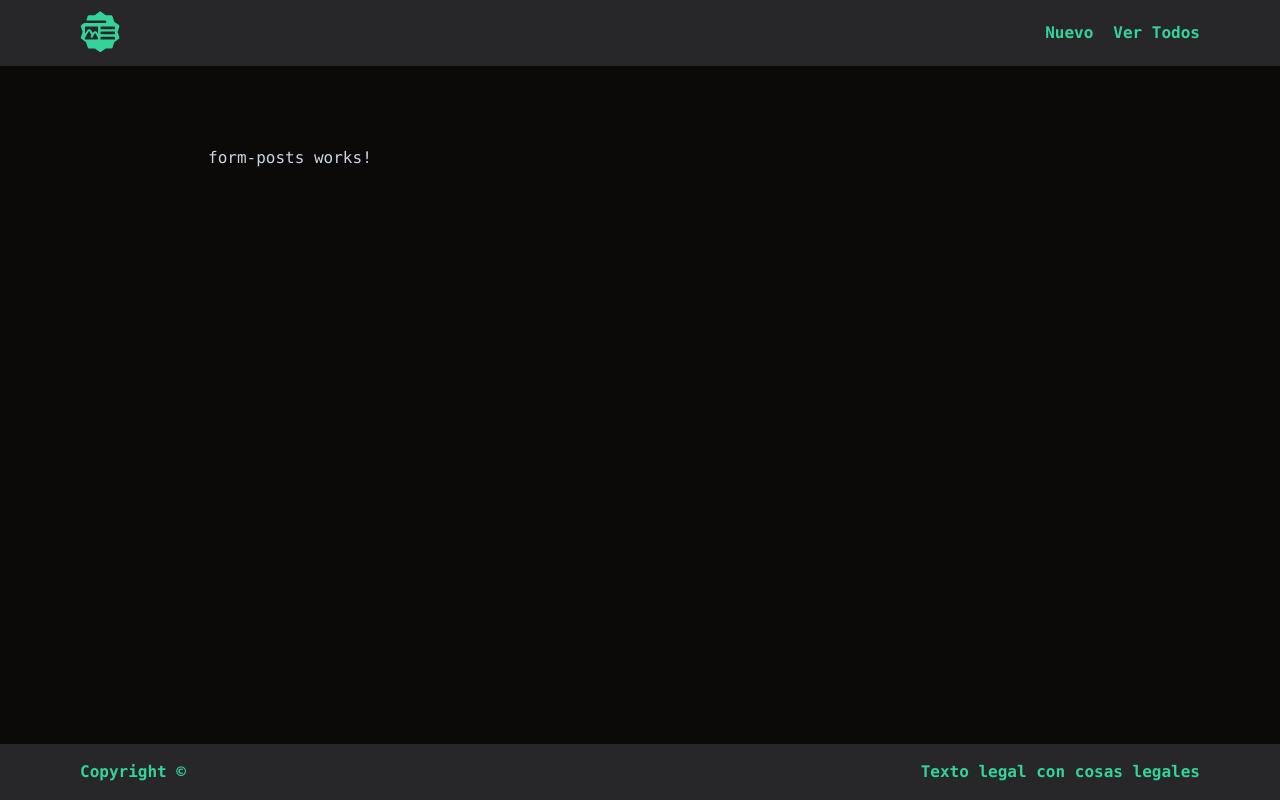
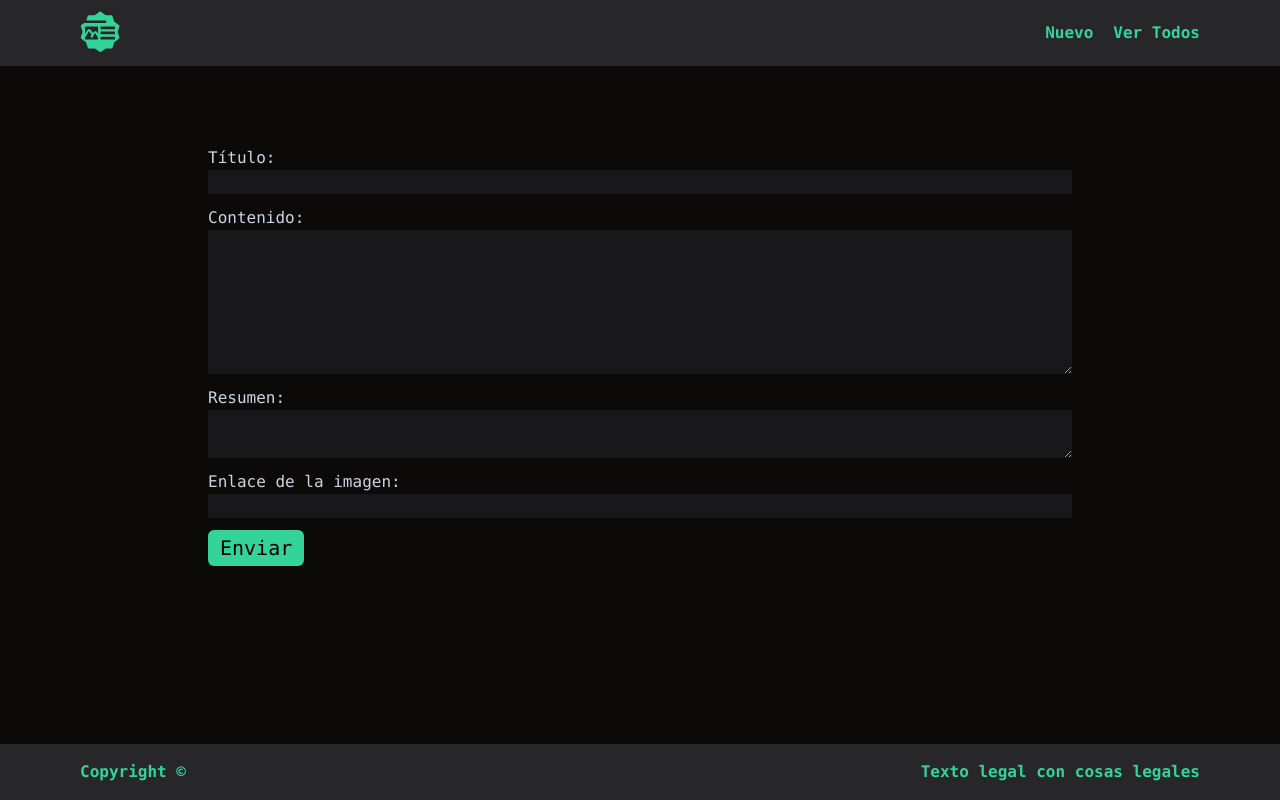
Before and after one commit to miglehp/ProyectoAngularBlogIdBootcamp, an Angular app: page /new in a window 1280 px wide. Built offline with nearby package versions, Linux system fonts and the light colour scheme.

Commit message:
Finalizado Maq y Validadores en Form, pendiente Funcionalidad

```diff
--- a/src/app/components/detalle-post/detalle-post.component.html
+++ b/src/app/components/detalle-post/detalle-post.component.html
@@ -9,6 +9,6 @@
 </div>
 <div *ngIf="!post">
     <h2 class="text-5xl mb-10">No se encuentra el Post seleccionado</h2>
-    <a class="bg-emerald-400 text-black rounded-md hover:bg-emerald-200 hover:text-slate-600 focus:bg-emerald-500 focus:text-slate-900 portrait:mt-5 p-1 text-xl"
+    <a class="bg-emerald-400 text-black rounded-md hover:bg-emerald-200 hover:text-slate-600 focus:bg-emerald-500 focus:text-slate-900 portrait:mt-5 p-1 px-3 text-xl"
     [routerLink]="['/posts']">Llevame de vuelta</a>
 </div>
--- a/src/app/components/detalle-post/detalle-post.component.ts
+++ b/src/app/components/detalle-post/detalle-post.component.ts
@@ -1,4 +1,4 @@
-import { Component, inject } from '@angular/core';
+import { Component, Input, inject } from '@angular/core';
 import { ActivatedRoute } from '@angular/router';
 import { Post } from 'src/app/interfaces/post';
 import { PostsService } from 'src/app/services/posts.service';
--- a/src/app/components/form-posts/form-posts.component.html
+++ b/src/app/components/form-posts/form-posts.component.html
@@ -1 +1,21 @@
-<p>form-posts works!</p>
+<form [formGroup]="formPost">
+  <div class="mb-3 flex flex-col">
+    <label for="title">Título:</label>
+    <input class="bg-zinc-900 text-zinc-200" type="text" formControlName="title" />
+  </div>
+  <div class="mb-3 flex flex-col">
+    <label for="content">Contenido:</label>
+    <textarea class="bg-zinc-900 text-zinc-200" formControlName="content" cols="30" rows="6"></textarea>
+  </div>
+  <div class="mb-3 flex flex-col">
+    <label for="abstract">Resumen: </label>
+    <textarea class="bg-zinc-900 text-zinc-200" formControlName="abstract" cols="30" rows="2"></textarea>
+  </div>
+  <div class="mb-3 flex flex-col">
+    <label for="img">Enlace de la imagen:</label>
+    <input class="bg-zinc-900 text-zinc-200" type="text" formControlName="img" />
+  </div>
+  <button class="bg-emerald-400 text-black rounded-md hover:bg-emerald-200 hover:text-slate-600 focus:bg-emerald-500 focus:text-slate-900 portrait:mt-5 p-1 px-3 text-xl mb-5">
+    Enviar
+  </button>
+</form>
--- a/src/app/components/form-posts/form-posts.component.scss
+++ b/src/app/components/form-posts/form-posts.component.scss
@@ -0,0 +1,7 @@
+input.ng-touched.ng-invalid, textarea.ng-touched.ng-invalid {
+    border: solid 1px tomato;
+}
+
+input.ng-touched.ng-valid, textarea.ng-touched.ng-valid {
+    border: solid 1px #34d399;
+}
--- a/src/app/components/form-posts/form-posts.component.ts
+++ b/src/app/components/form-posts/form-posts.component.ts
@@ -1,4 +1,7 @@
-import { Component } from '@angular/core';
+import { Component, inject } from '@angular/core';
+import { FormControl, FormGroup, Validators } from '@angular/forms';
+import { Post } from 'src/app/interfaces/post';
+import { PostsService } from 'src/app/services/posts.service';
 
 @Component({
   selector: 'app-form-posts',
@@ -7,4 +10,18 @@ import { Component } from '@angular/core';
 })
 export class FormPostsComponent {
 
+  _postsService = inject(PostsService);
+
+  formPost: FormGroup;
+  postNuevo: Post | undefined;
+
+  constructor(){
+    this.formPost = new FormGroup({
+      title: new FormControl(null, [Validators.required, Validators.minLength(5)]),
+      content: new FormControl(null, [Validators.required, Validators.minLength(30)]),
+      abstract: new FormControl(null, [Validators.required, Validators.minLength(10)]),
+      img: new FormControl(null, [Validators.required])
+    })
+  }
+
 }
--- a/src/app/components/lista-posts/lista-posts.component.html
+++ b/src/app/components/lista-posts/lista-posts.component.html
@@ -13,11 +13,13 @@
     <p>
       {{ post.abstract }}
     </p>
-    <button
-      class="bg-emerald-400 text-black rounded-md w-24 hover:bg-emerald-200 hover:text-slate-600 focus:bg-emerald-500 focus:text-slate-900 portrait:mt-5"
-      [routerLink]="['/posts', post.id]"
-    >
-      Leer más
-    </button>
+    <div>
+      <button
+        class="bg-emerald-400 text-black rounded-md hover:bg-emerald-200 hover:text-slate-600 focus:bg-emerald-500 focus:text-slate-900 portrait:mt-5 p-1 px-3"
+        [routerLink]="['/posts', post.id]"
+      >
+        Leer más
+      </button>
+    </div>
   </div>
 </div>
```
